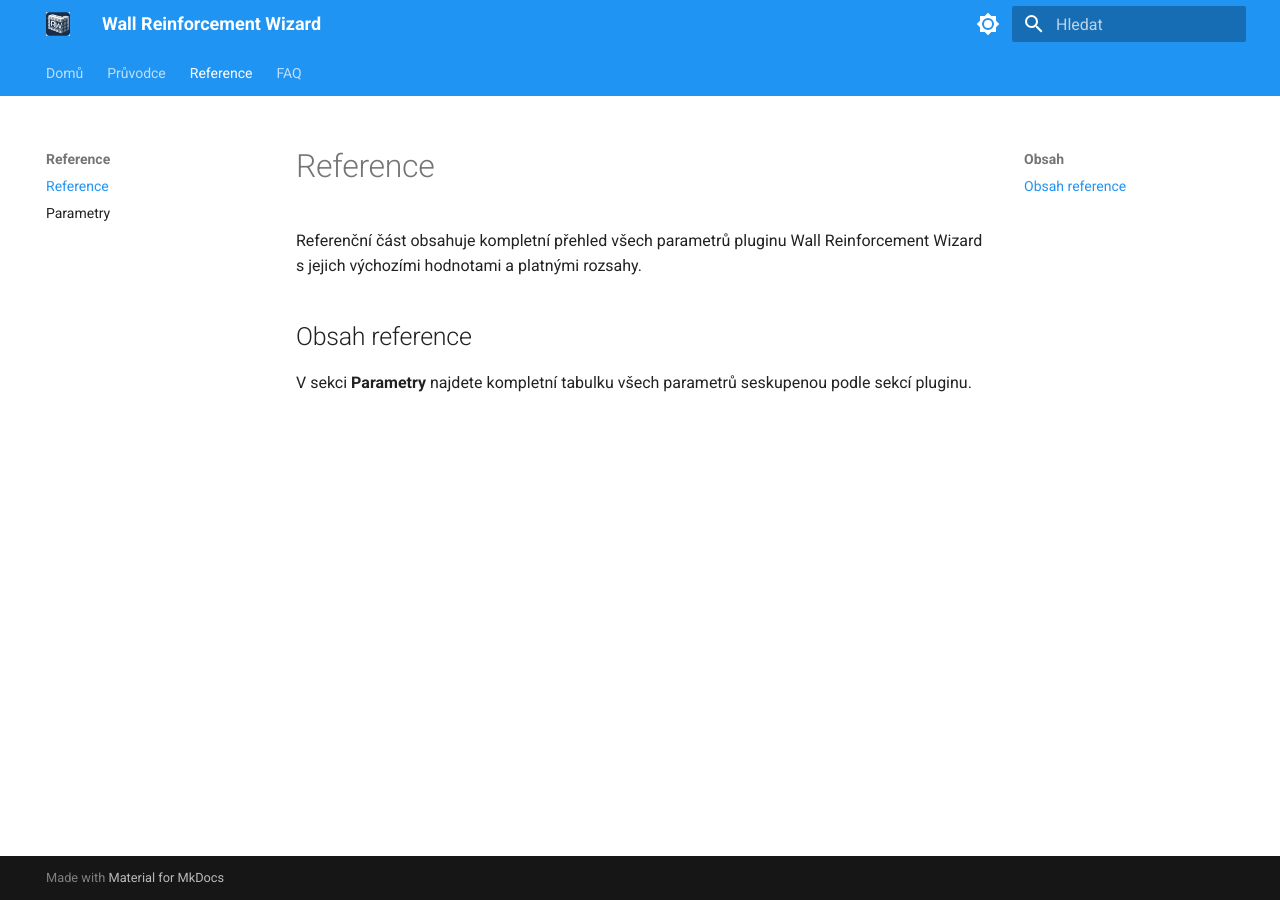
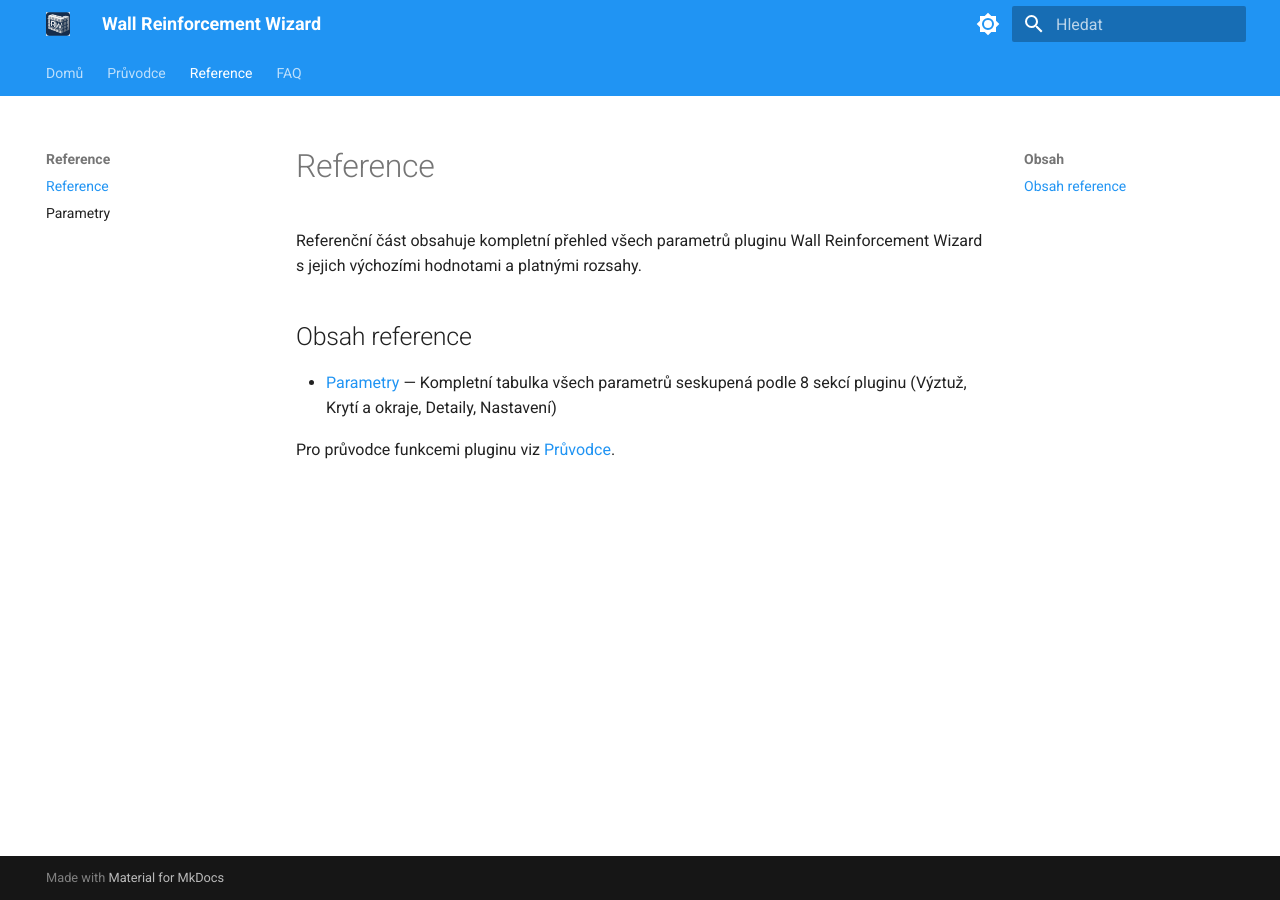
Before and after one commit to evgenijbg-netizen/WallReinf-wiki, an MkDocs documentation site: the page built from docs/reference/index.md, in a window 1280 px wide. Built offline with MkDocs 1.6.1 and Material for MkDocs 9.7.7, drawn with Linux system fonts in a browser that asks for light colours.

Commit message:
feat(04-01): update reference index page to link to parametry.md
- Replace stub with concise navigation landing page
- Links to parametry.md and back to pruvodce/index.md
- Czech diacritics consistent with guide pages

```diff
--- a/docs/reference/index.md
+++ b/docs/reference/index.md
@@ -4,4 +4,6 @@ Referenční část obsahuje kompletní přehled všech parametrů pluginu Wall
 
 ## Obsah reference
 
-V sekci **Parametry** najdete kompletní tabulku všech parametrů seskupenou podle sekcí pluginu.
+- [Parametry](parametry.md) — Kompletní tabulka všech parametrů seskupená podle 8 sekcí pluginu (Výztuž, Krytí a okraje, Detaily, Nastavení)
+
+Pro průvodce funkcemi pluginu viz [Průvodce](../pruvodce/index.md).
```
